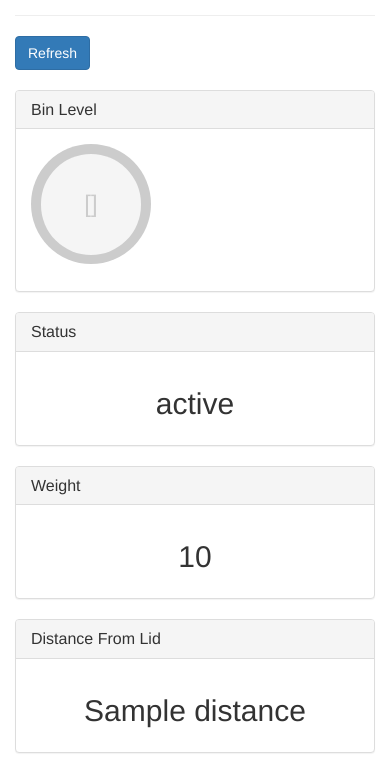
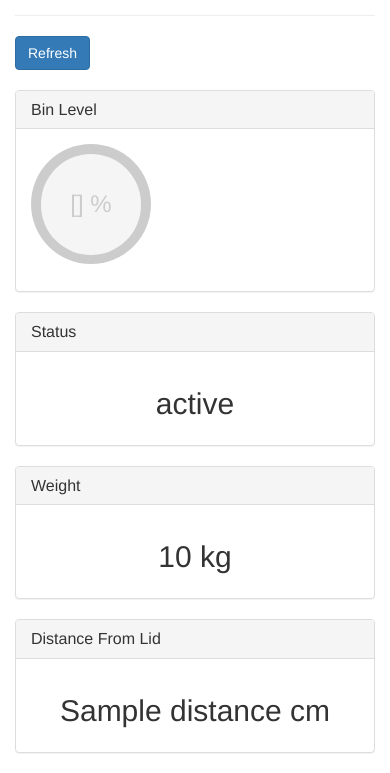
Before and after one commit to SmartBinTUC2016/SmartBin-TUC2016, a Flask app: template Main/templates/capacity.html in a window 390 px wide. Shown: the part 154-927 px from the top of the page. Run offline with Flask 2, Linux system fonts and the light colour scheme; the template is opened without the code that fills it: most values are stand-ins (such as "Sample title", 1, 10 or a date in 2020); some libraries are stand-ins or nearby versions.

Commit message:
Made the web app mobile friendly, made some cosmetic changes to capacity page

```diff
--- a/Main/templates/capacity.html
+++ b/Main/templates/capacity.html
@@ -18,7 +18,7 @@
                          <center>
                           <div style="margin: 0 auto;">
                                <div id="binlevel" class="c100 ">
-                                  <span>{{ page.level }}</span>
+                                  <span>{{ page.level }} %</span>
                                   <div class="slice">
                                     <div class="bar"></div>
                                     <div class="fill"></div>
@@ -29,7 +29,7 @@
                         </div>
                     </div>
                 </div>
-                <div class="col-md-3">
+                <div class="col-md-4">
                     <div class="panel panel-default">
                         <div class="panel-heading">
                             <h1 class="panel-title">Status</h1>
@@ -50,7 +50,7 @@
                         </div>
                         <div class="panel-body">
                             <center>
-                                <h2>{{ page.weight }}</h2>
+                                <h2>{{ page.weight }} kg</h2>
                             </center>
                         </div>
                     </div>
@@ -62,7 +62,7 @@
                         </div>
                         <div class="panel-body">
                             <center>
-                                <h2>{{ page.distance }}</h2>
+                                <h2>{{ page.distance }} cm</h2>
                             </center>
                         </div>
                     </div>
@@ -72,11 +72,15 @@
         <script>
             window.onload = function() {
                 document.getElementById("binlevel").className += "p" + {{page.level}};
+
                 var status = document.getElementById("status");
                 if (status.innerHTML == "FULL") {
                     status.style.color = "tomato";
+                    alert("Bin needs emptying");
                 } else if (status.innerHTML == "OK") {
                     status.style.color = "yellowgreen";
+                } else if (status.innerHTML == "Connection error") {
+                    status.style.color = "Gray";
                 }
             }
         </script>
--- a/Main/templates/top.html
+++ b/Main/templates/top.html
@@ -3,6 +3,7 @@
     <head>
         <meta charset="utf-8">
         <meta http-equiv="X-UA-Compatible" content="IE=edge">
+        <meta http-equiv="refresh" content="60">
         <meta name="viewport" content="width=device-width, initial-scale=1">
         <!-- The above 3 meta tags *must* come first in the head; any other head content must come *after* these tags -->
         <meta name="description" content="">
@@ -17,6 +18,7 @@
         <link rel="stylesheet" type="text/css" href="{{ url_for('static', filename='css/navbar-fixed-top.css') }}">
         <link rel="stylesheet" type="text/css" href="{{ url_for('static', filename='css/circle.css') }}">
         <script src="{{ url_for('static', filename='js/jquery.js') }}"></script>
+        <script src="{{ url_for('static', filename='js/bootstrap.js') }}"></script>
     </head>
 
     <body>
@@ -25,7 +27,7 @@
         <nav class="navbar navbar-default navbar-fixed-top">
             <div class="container">
                 <div class="navbar-header">
-                    <button type="button" class="navbar-toggle collapsed" data-toggle="collapse" data-target="#navbar" aria-expanded="false" aria-controls="navbar">
+                    <button type="button" class="navbar-toggle collapsed" data-toggle="collapse" data-target="#navbar" aria-expanded="true" aria-controls="navbar">
                         <span class="sr-only">Toggle navigation</span>
                         <span class="icon-bar"></span>
                         <span class="icon-bar"></span>
```
